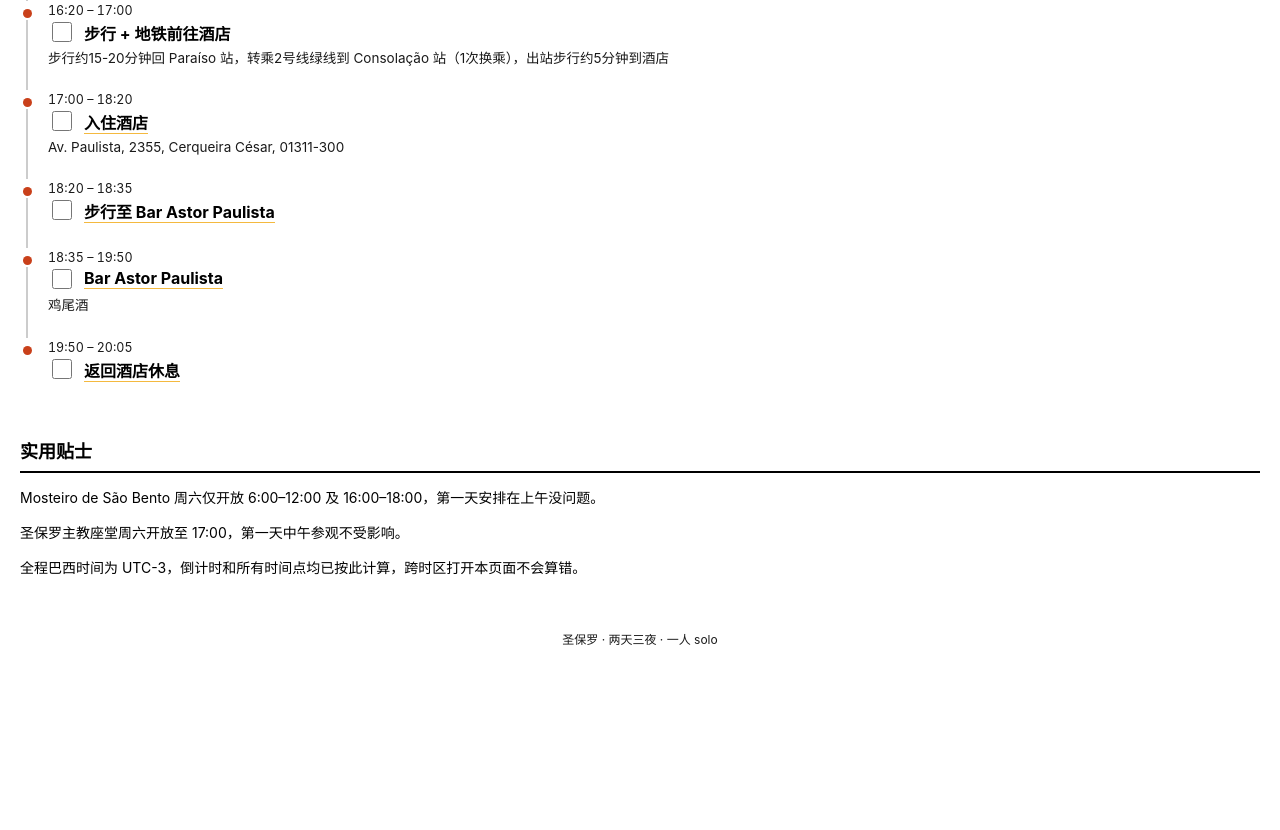
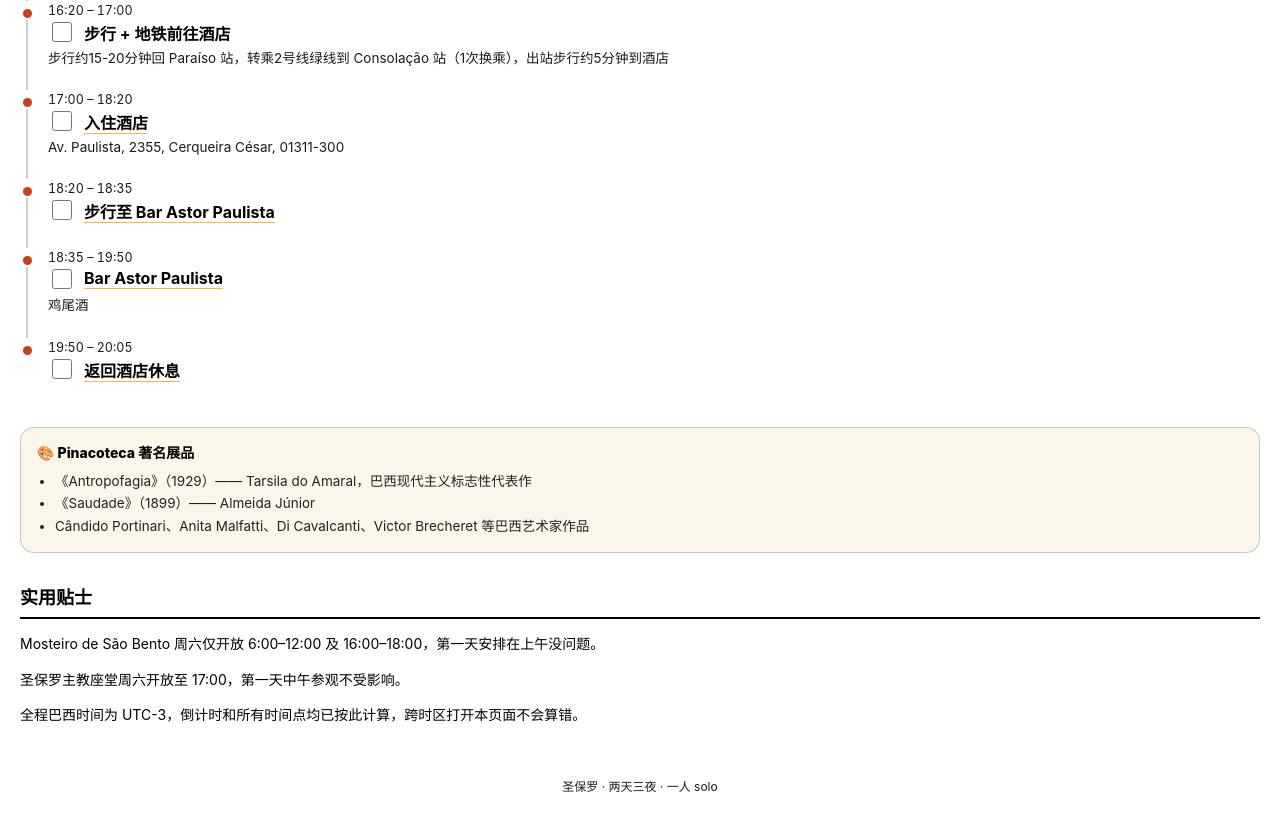
Before and after one commit to WayfaringFish/sao-paulo-trip, a plain HTML site: page index.html in a window 1280 px wide. Shown: the part 2059-2889 px from the top of the page. Before the commit the page ends 2786 px from the top, so only its background shows below. Drawn offline with Linux system fonts and the light colour scheme.

Commit message:
Update index.html

```diff
--- a/index.html
+++ b/index.html
@@ -52,6 +52,13 @@
     border-radius:12px;
     line-height:1.5;
   }
+
+  .exhibit-box{
+    margin:20px 0 10px; padding:14px 16px; border-radius:14px;
+    background:#fbf6ea; border:1px solid var(--line-day);
+  }
+  .exhibit-box .exhibit-title{ font-size:14px; font-weight:800; margin-bottom:8px; }
+  .exhibit-box ul{ margin:0; padding-left:18px; font-size:13.5px; line-height:1.7; color:#222; }
 
   /* countdown card */
   .now-card{
@@ -373,6 +380,15 @@
       <div class="title"><input type="checkbox" class="chk" id="chk-d1-16" data-id="d1-16"><label for="chk-d1-16"><a href="https://maps.apple.com/?daddr=Av.+Paulista%2C+2355%2C+Cerqueira+Cesar%2C+S%C3%A3o+Paulo&dirflg=w" target="_blank">返回酒店休息</a></label></div>
     </div>
   </div>
+
+  <div class="exhibit-box">
+    <div class="exhibit-title">🎨 Pinacoteca 著名展品</div>
+    <ul>
+      <li>《Antropofagia》（1929）—— Tarsila do Amaral，巴西现代主义标志性代表作</li>
+      <li>《Saudade》（1899）—— Almeida Júnior</li>
+      <li>Cândido Portinari、Anita Malfatti、Di Cavalcanti、Victor Brecheret 等巴西艺术家作品</li>
+    </ul>
+  </div>
 </div>
 
 <!-- DAY 2 -->
@@ -546,6 +562,15 @@
       <span class="flag">检票二维码在PDF里，提前存到手机</span>
     </div>
   </div>
+
+  <div class="exhibit-box">
+    <div class="exhibit-title">🎨 MASP 著名展品</div>
+    <ul>
+      <li>梵高《O Escolar（学童）》（1888）</li>
+      <li>波尔蒂纳里《Retirantes（移民）》《Criança Morta（死去的孩子）》《O Lavrador de Café（咖啡种植工）》（均1944年前后）</li>
+      <li>毕加索《抽烟斗的男人》、雷诺阿、塞尚、莫奈、德加等欧洲大师作品</li>
+    </ul>
+  </div>
 </div>
 
 <section class="block">
```
